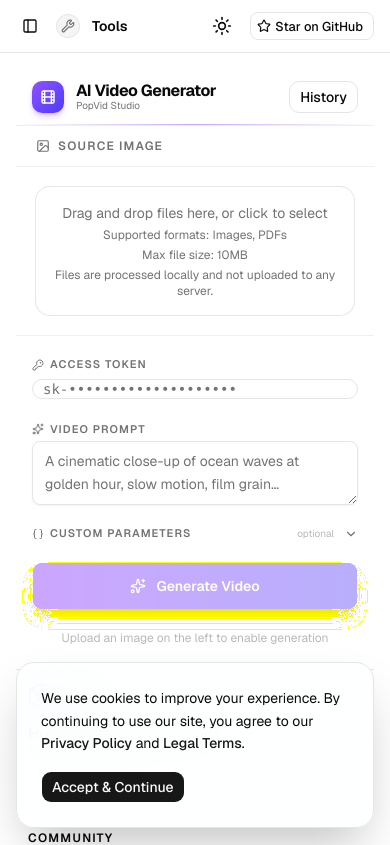
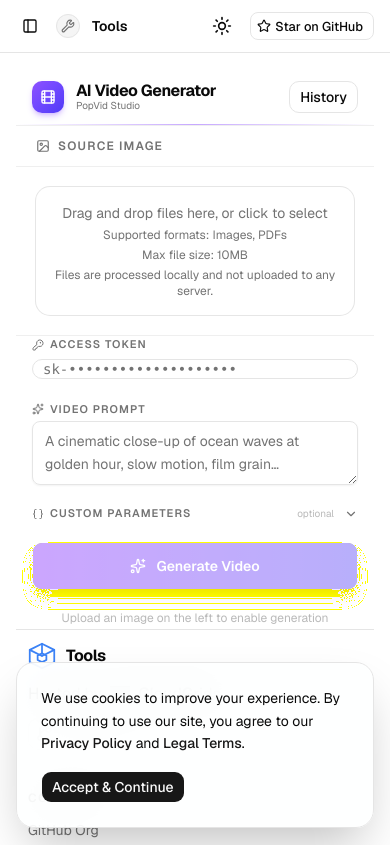
Before and after one commit to cloudgrids/tools, a Next.js app: page /generate in a window 390 px wide. Shown: the top 845 px of the page. Built offline with nearby package versions, Linux system fonts and the light colour scheme; grey boxes are pictures that could not be loaded.

Commit message:
fix: remove flex-1

```diff
--- a/app/generate/components/ResultsPanel.tsx
+++ b/app/generate/components/ResultsPanel.tsx
@@ -94,11 +94,7 @@
 
 	return (
 		<main className={mobile ? 'flex flex-col' : 'flex flex-1 flex-col overflow-hidden'}>
-			<div
-				className={
-					mobile ? 'flex flex-col gap-5 px-4 py-5 sm:px-6' : 'flex flex-1 flex-col overflow-y-auto border-b border-border/60'
-				}
-			>
+			<div className={mobile ? 'flex flex-col gap-5 px-4 sm:px-6' : 'flex flex-col overflow-y-auto border-b border-border/60'}>
 				<div className={mobile ? 'flex flex-col gap-5' : 'flex flex-col gap-5 max-w-2xl mt-1 w-full mx-auto'}>
 					<section className="space-y-1">
 						<label
@@ -231,7 +227,7 @@
 						</div>
 					</div>
 
-					<div className={mobile ? 'flex flex-col gap-4 p-4' : 'flex flex-1 overflow-hidden gap-0'}>
+					<div className={mobile ? 'flex flex-col gap-4 p-4' : 'flex overflow-hidden gap-0'}>
 						<div className="flex flex-1 flex-col items-center justify-center overflow-hidden bg-black/30 p-2">
 							{hasVideo ? (
 								<div className="flex flex-col gap-2 w-full max-w-lg">
```
